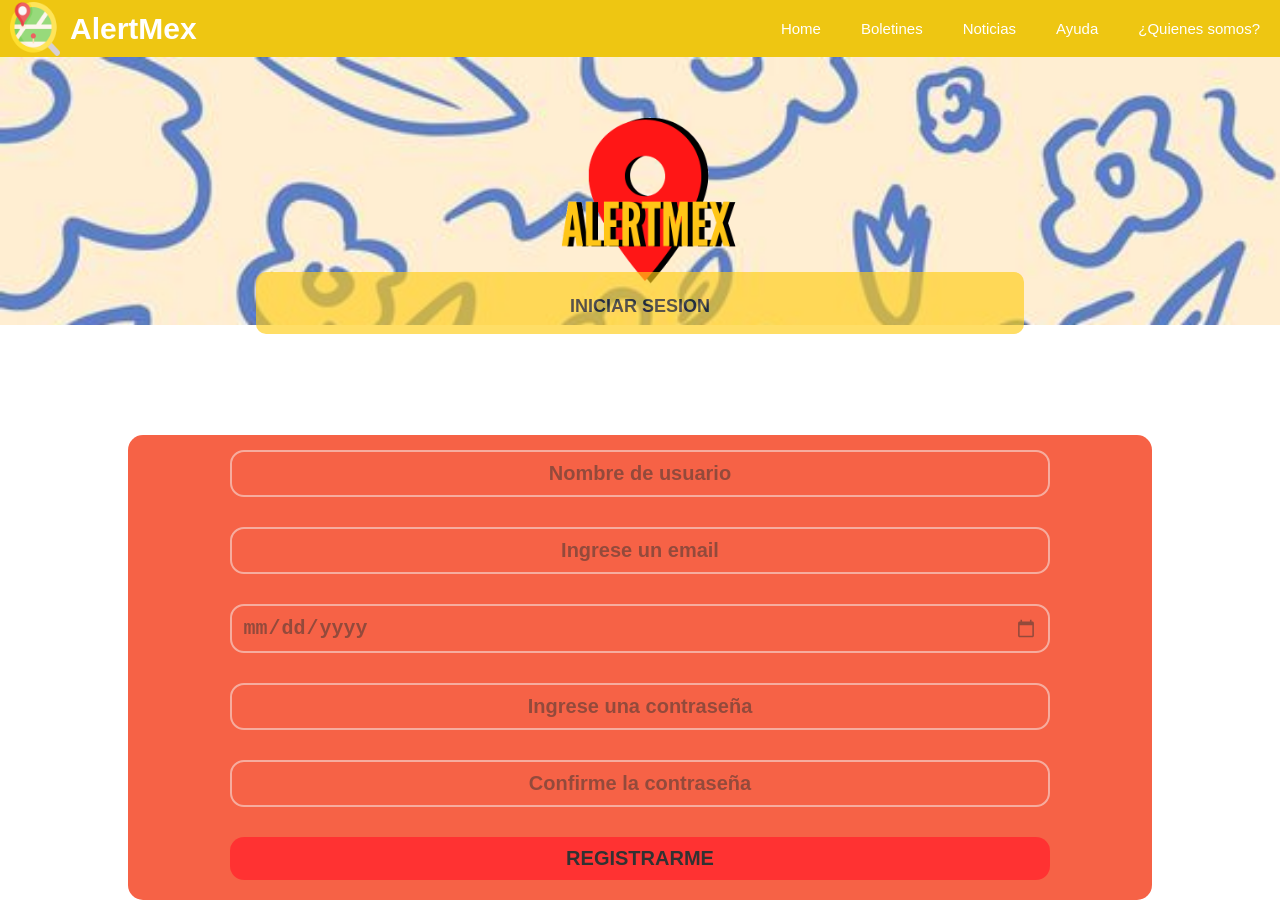
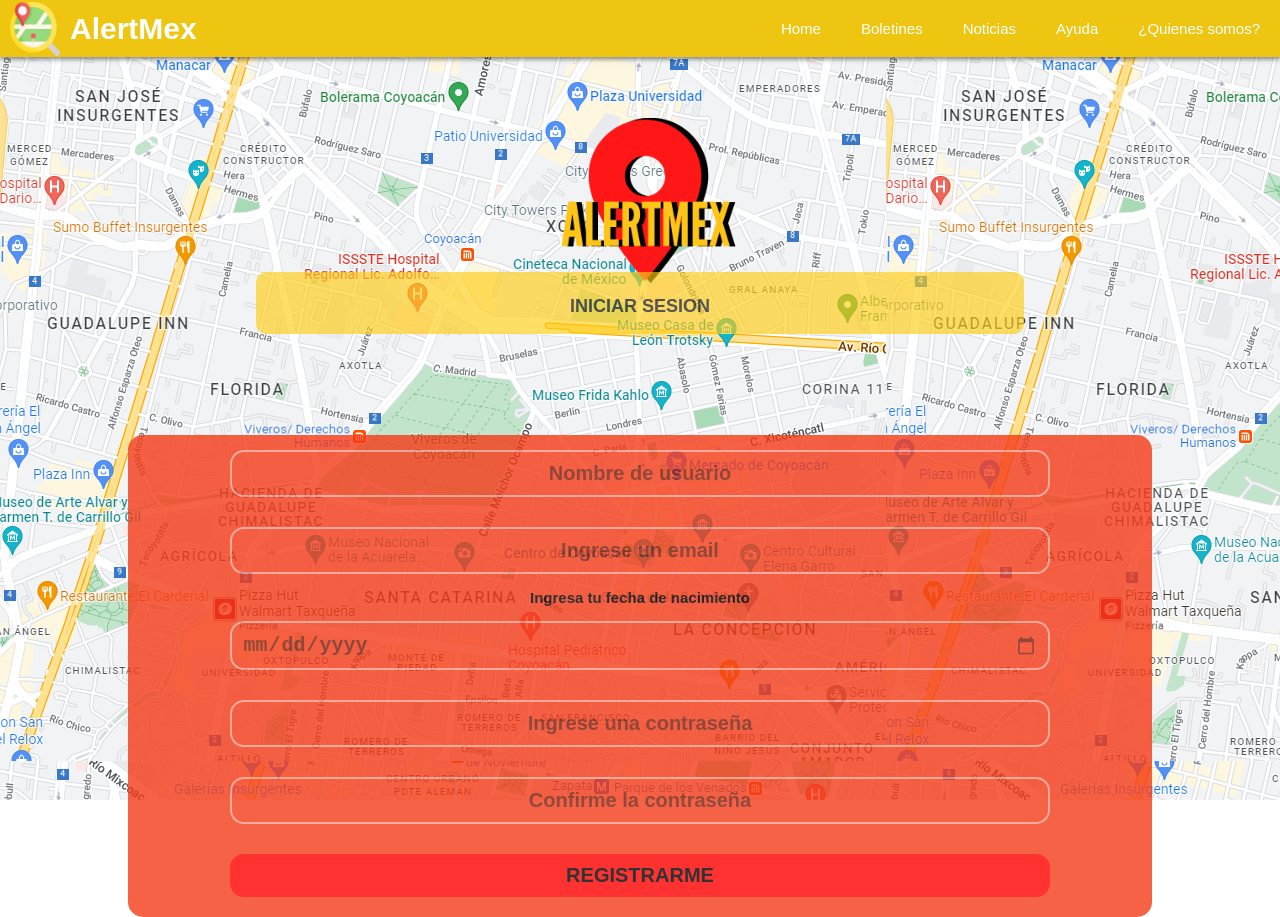
Before and after one commit to FridaRodriguezPa/notalertmex, a website: page src/registro.html in a window 1280 px wide. Drawn offline with Linux system fonts and the light colour scheme.

Commit message:
add background img to form

```diff
--- a/src/registro.html
+++ b/src/registro.html
@@ -8,6 +8,9 @@
   <link rel="stylesheet" href="../dist/css/styles.css">
 </head>
 <body>
+
+  <div class="registro__bg">
+
   <header>
   <!-- *navbar -->
     <section class="container">
@@ -27,7 +30,6 @@
   </section>
 
   <!-- *hero imgs header -->
-  <div class="hero">
     <section class="hero__news">
       <article class="hero__logo">
         <img src="../img/alertmexlogo.png" alt="">
@@ -36,7 +38,6 @@
         <button class="registro-btn"> INICIAR SESION  </button>
       </article>
     </section>
-  </div>
   </header>
 
   <main class="general__container">
@@ -46,6 +47,7 @@
       <form class="registro__form" id="registro-form" action="post">
         <input type="text" required name="user" class="registro__input" id="user" autocomplete="off" placeholder="Nombre de usuario">
         <input type="email" required name="email" class="registro__input" id="email" autocomplete="off" placeholder="Ingrese un email">
+        <label for="birthday"> Ingresa tu fecha de nacimiento </label>
         <input type="date" required name="birthday" class="registro__input" id="birthday" autocomplete="off" placeholder="Ingrese su fecha de nacimiento">
         <input type="password" required name="password" class="registro__input" id="password" autocomplete="off" placeholder="Ingrese una contraseña">
         <input type="password" required name="password2" class="registro__input" id="password2" autocomplete="off" placeholder="Confirme la contraseña">
@@ -53,6 +55,7 @@
       </form>
     </article>
   </main>
+  </div>
 
 </body>
 </html>
--- a/src/scss/_registro.scss
+++ b/src/scss/_registro.scss
@@ -7,6 +7,12 @@
 }
 ::-moz-placeholder{
   color: $color-black;
+}
+
+.registro__bg{
+  position: relative;
+  height: 100vh;
+  background-image: url(../../img/map-google.png);
 }
 
 #registro__title--btn{
@@ -45,6 +51,7 @@
       font-size: 15px;
       text-align: center;
       width: 100%;
+      font-weight: bold;
     }
 
     .registro{
```
Also changed, not shown: dist/css/styles.css, img/map-google.png (added), 1 other file.
